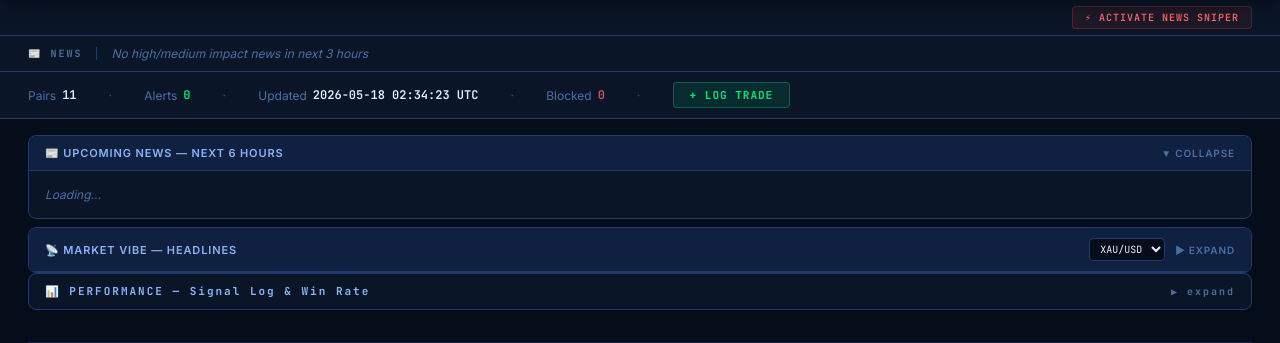
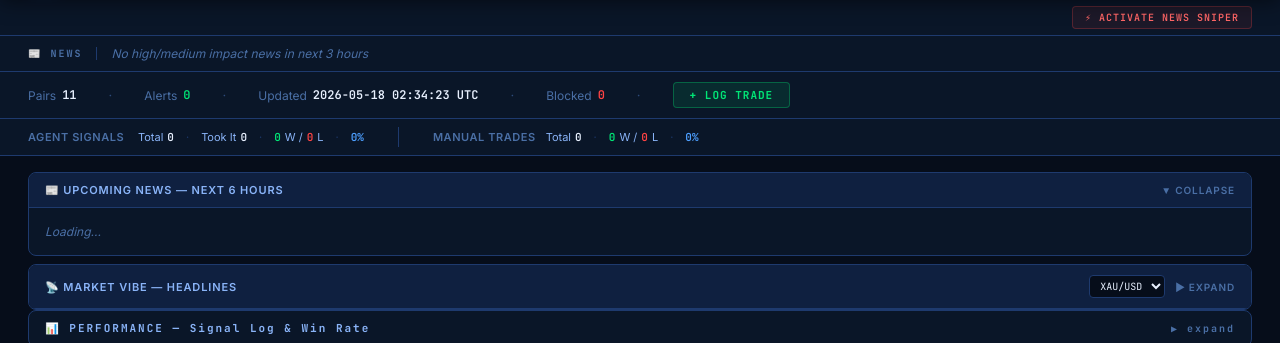
Before and after one commit to bhavya-analytics-ai/forex-agent, a Flask app: page / in a window 1280 px wide. Shown: the part 56-399 px from the top of the page. Run offline with Flask 3, Linux system fonts and the light colour scheme; data that the repository does not hold is empty.

Commit message:
feat: add signal summary bar at top of dashboard
Agent Signals: total / took it / W/L / win%
Manual Trades: total / W/L / win%

Also fix taken_count to count all taken=1 signals (not just labeled ones)
and add total_manual to performance summary response.

```diff
--- a/dashboard/templates/dashboard.html
+++ b/dashboard/templates/dashboard.html
@@ -438,6 +438,42 @@
 
   .stat-value.alerts { color: var(--green); }
   .stat-divider { color: var(--text-dim); }
+
+  /* ── SIGNAL SUMMARY BAR ──────────────────── */
+  .signal-summary-bar {
+    background: var(--navy-dark);
+    border-bottom: 1px solid var(--navy-border);
+    padding: 8px 28px;
+    display: flex;
+    gap: 28px;
+    align-items: center;
+    flex-wrap: wrap;
+  }
+  .ssb-block {
+    display: flex;
+    align-items: center;
+    gap: 10px;
+    font-size: 11px;
+  }
+  .ssb-label {
+    color: var(--text-muted);
+    font-weight: 600;
+    letter-spacing: 0.05em;
+    text-transform: uppercase;
+    min-width: 100px;
+  }
+  .ssb-item {
+    color: var(--text-secondary);
+    display: flex;
+    align-items: center;
+    gap: 4px;
+  }
+  .ssb-item span { color: var(--text-primary); font-weight: 600; font-family: 'JetBrains Mono', monospace; }
+  .ssb-item .ssb-win  { color: var(--green); }
+  .ssb-item .ssb-loss { color: var(--red); }
+  .ssb-item .ssb-pct  { color: var(--blue-bright); }
+  .ssb-sep { color: var(--navy-border); margin: 0 2px; }
+  .ssb-divider { width: 1px; height: 20px; background: var(--navy-border); margin: 0 6px; }
 
   /* ── TABLE ───────────────────────────────── */
   .container { padding: 20px 28px; }
@@ -1381,6 +1417,29 @@
   <button class="log-trade-btn" onclick="openLogModal()">+ LOG TRADE</button>
 </div>
 
+<!-- SIGNAL SUMMARY BAR -->
+<div class="signal-summary-bar">
+  <div class="ssb-block">
+    <div class="ssb-label">Agent Signals</div>
+    <div class="ssb-item">Total <span id="ssb-agent-total">—</span></div>
+    <div class="ssb-sep">·</div>
+    <div class="ssb-item">Took It <span id="ssb-agent-took">—</span></div>
+    <div class="ssb-sep">·</div>
+    <div class="ssb-item"><span class="ssb-win" id="ssb-agent-wins">—</span>W / <span class="ssb-loss" id="ssb-agent-losses">—</span>L</div>
+    <div class="ssb-sep">·</div>
+    <div class="ssb-item"><span class="ssb-pct" id="ssb-agent-pct">—</span></div>
+  </div>
+  <div class="ssb-divider"></div>
+  <div class="ssb-block">
+    <div class="ssb-label">Manual Trades</div>
+    <div class="ssb-item">Total <span id="ssb-manual-total">—</span></div>
+    <div class="ssb-sep">·</div>
+    <div class="ssb-item"><span class="ssb-win" id="ssb-manual-wins">—</span>W / <span class="ssb-loss" id="ssb-manual-losses">—</span>L</div>
+    <div class="ssb-sep">·</div>
+    <div class="ssb-item"><span class="ssb-pct" id="ssb-manual-pct">—</span></div>
+  </div>
+</div>
+
 <!-- NEWS PANEL -->
 <div id="news-panel">
   <div class="news-panel-header" onclick="toggleNewsPanel()">
@@ -1756,6 +1815,39 @@
 
   const pairDisplay = s.pair.replace("_","/");
 
+  // Normalize trade levels to top-level — stored in window map so onclick can reference safely
+  const _tl = s.trade_levels || {};
+  window._scannerSigs = window._scannerSigs || {};
+  window._scannerSigs[s.pair] = Object.assign({}, s, {
+    entry_price: s.entry_price || _tl.entry_price || "",
+    sl_price:    s.sl_price    || _tl.sl_price    || "",
+    tp1_price:   s.tp1_price   || _tl.tp1_price   || "",
+    sl_pips:     s.sl_pips     || _tl.sl_pips     || "",
+    tp1_pips:    s.tp1_pips    || _tl.tp1_pips    || "",
+  });
+  const _isTopGrade = (s.grade === "A+" || s.grade === "A");
+  const _hasLevels  = !!(_tl.entry_price || _tl.sl_price);
+  const _pairKey    = s.pair.replace(/'/g, "\\'");
+
+  // 🚀 Take + ⚡ Debate — shown in scanner detail row for A/A+ signals with a logged signal_id
+  const scannerActionHtml = (s.signal_id && _isTopGrade) ? `
+    <div style="display:flex;align-items:center;gap:8px;margin-top:8px;flex-wrap:wrap;">
+      ${_hasLevels ? `<button
+          onclick="event.stopPropagation();openTradeModal(window._scannerSigs['${_pairKey}'])"
+          style="background:rgba(0,230,118,.12);border:1px solid rgba(0,230,118,.4);color:var(--green);
+                 font-family:'JetBrains Mono',monospace;font-size:10px;font-weight:700;
+                 padding:4px 14px;border-radius:4px;cursor:pointer;white-space:nowrap;
+                 box-shadow:0 0 8px rgba(0,230,118,.15);">🚀 TAKE TRADE</button>` : ""}
+      <button
+          id="scan-debate-btn-${s.signal_id}"
+          onclick="event.stopPropagation();runDebate('${s.signal_id}',this,'scan-debate-result-${s.signal_id}')"
+          style="background:rgba(138,43,226,.12);border:1px solid rgba(138,43,226,.4);color:#b57bee;
+                 font-family:'JetBrains Mono',monospace;font-size:10px;
+                 padding:4px 12px;border-radius:4px;cursor:pointer;white-space:nowrap;">⚡ AI Debate</button>
+      <span style="font-size:9px;color:var(--text-dim);font-family:'JetBrains Mono',monospace;">ID: ${s.signal_id}</span>
+    </div>
+    <div id="scan-debate-result-${s.signal_id}" style="display:none;margin-top:6px;"></div>` : "";
+
   // WIN/LOSS buttons — only for logged ENTER_NOW signals
   const markHtml = s.signal_id ? `
     <div class="mark-outcome-row">
@@ -1764,9 +1856,6 @@
         onclick="event.stopPropagation();markOutcome('${s.signal_id}','WIN',this)">✓ WIN</button>
       <button class="outcome-btn outcome-btn-loss"
         onclick="event.stopPropagation();markOutcome('${s.signal_id}','LOSS',this)">✗ LOSS</button>
-      <span style="font-size:10px;color:var(--text-muted);font-family:'JetBrains Mono',monospace;">
-        ID: ${s.signal_id}
-      </span>
     </div>` : "";
 
   const mainRow = `
@@ -1797,6 +1886,7 @@
             ${gradeMeaning}
             ${flagsHtml}
           </div>
+          ${scannerActionHtml}
           ${markHtml}
         </div>
       </td>
@@ -2052,6 +2142,19 @@
       `<div style="color:var(--text-muted);font-size:11px;">${perf.error}</div>`;
     return;
   }
+
+  // Signal summary bar
+  const ag = perf.agent  || {};
+  const mn = perf.manual || {};
+  document.getElementById("ssb-agent-total").textContent   = perf.total_signals ?? "—";
+  document.getElementById("ssb-agent-took").textContent    = perf.taken_count   ?? "—";
+  document.getElementById("ssb-agent-wins").textContent    = ag.wins    ?? "—";
+  document.getElementById("ssb-agent-losses").textContent  = ag.losses  ?? "—";
+  document.getElementById("ssb-agent-pct").textContent     = ag.win_rate != null ? ag.win_rate + "%" : "—";
+  document.getElementById("ssb-manual-total").textContent  = perf.total_manual ?? "—";
+  document.getElementById("ssb-manual-wins").textContent   = mn.wins    ?? "—";
+  document.getElementById("ssb-manual-losses").textContent = mn.losses  ?? "—";
+  document.getElementById("ssb-manual-pct").textContent    = mn.win_rate != null ? mn.win_rate + "%" : "—";
 
   // Count today's signals from recent list
   const todayCount = recentSignals.filter(s => isToday_NY(s.timestamp_utc||"")).length;
@@ -2363,14 +2466,16 @@
   }
 }
 
-async function runDebate(signalId, btn) {
-  const resultEl = document.getElementById(`debate-result-${signalId}`);
+async function runDebate(signalId, btn, resultElId) {
+  const resultEl = document.getElementById(resultElId || `debate-result-${signalId}`);
   if (!resultEl) return;
+
+  const _origLabel = btn.textContent;
 
   // Toggle off if already showing
   if (resultEl.style.display !== "none") {
     resultEl.style.display = "none";
-    btn.textContent = "⚡ Debate";
+    btn.textContent = _origLabel;
     return;
   }
 
@@ -2419,18 +2524,18 @@
           ${keyRisk}
         </div>`;
       resultEl.style.display = "block";
-      btn.textContent = "⚡ Debate";
+      btn.textContent = _origLabel;
       btn.disabled = false;
     } else {
       showToast(`Debate failed: ${data.error || "unknown"}`, true);
-      btn.textContent = "⚡ Debate";
+      btn.textContent = _origLabel;
       btn.disabled = false;
     }
   } catch(e) {
     clearTimeout(_debateTimeout);
     const msg = e.name === "AbortError" ? "Debate timed out — try again" : "Debate failed: network error";
     showToast(msg, true);
-    btn.textContent = "⚡ Debate";
+    btn.textContent = _origLabel;
     btn.disabled = false;
   }
 }
@@ -2468,6 +2573,7 @@
 }
 
 fetchAndRender();
+fetchPerformance();                     // populate summary bar immediately on load
 setInterval(fetchAndRender, REFRESH_MS);
 setInterval(fetchPerformance, 10000);   // performance stats refresh every 10s
 setInterval(updateClock, 1000);
--- a/db/database.py
+++ b/db/database.py
@@ -475,12 +475,14 @@
                 "win_rate": round(gw / len(g_rows) * 100, 1),
             }
 
-    taken_count = sum(1 for r in agent_rows if r["taken"])
-
+    # taken_count = all signals ever taken (not just labeled ones)
+    taken_count   = conn.execute("SELECT COUNT(*) FROM agent_signals WHERE taken = 1").fetchone()[0]
     total_signals = conn.execute("SELECT COUNT(*) FROM agent_signals").fetchone()[0]
+    total_manual  = conn.execute("SELECT COUNT(*) FROM manual_trades").fetchone()[0]
 
     return {
         "total_signals": total_signals,
+        "total_manual":  total_manual,
         "agent":         agent_stats,
         "manual":        manual_stats,
         "taken_count":   taken_count,
```
